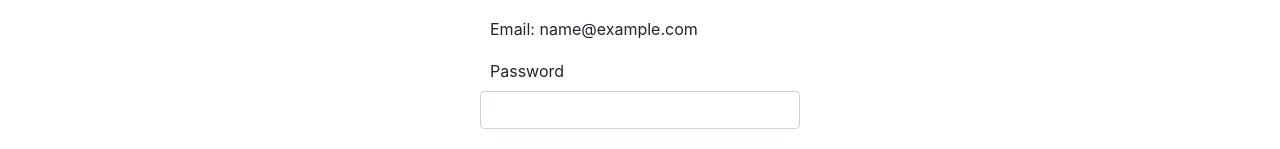
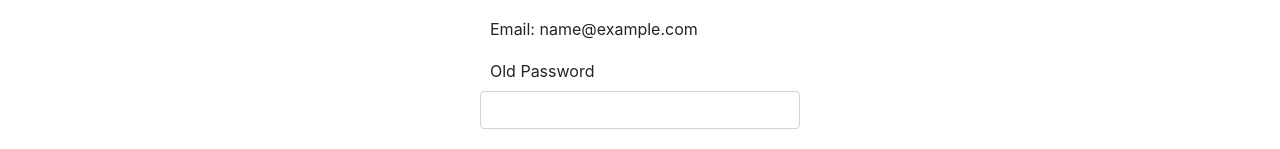
Before and after one commit to PratisthaS/Issue-Tracker-Frontend, a React (Create React App) app: page /changePassword in a window 1280 px wide. Shown: the part 185-334 px from the top of the page. Built offline with nearby package versions, Linux system fonts and the light colour scheme; sample sign-in values are in the browser's storage.

Commit message:
Changing the label for form in change password

```diff
--- a/src/ChangePassword.js
+++ b/src/ChangePassword.js
@@ -65,7 +65,7 @@ export default function ChangePassword(props) {
 
 
                 <FormGroup controlId="password" bsSize="large">
-                    <FormLabel>Password</FormLabel>
+                    <FormLabel>Old Password</FormLabel>
                     <FormControl
                         value={password}
                         onChange={e => setPassword(e.target.value)}
```
